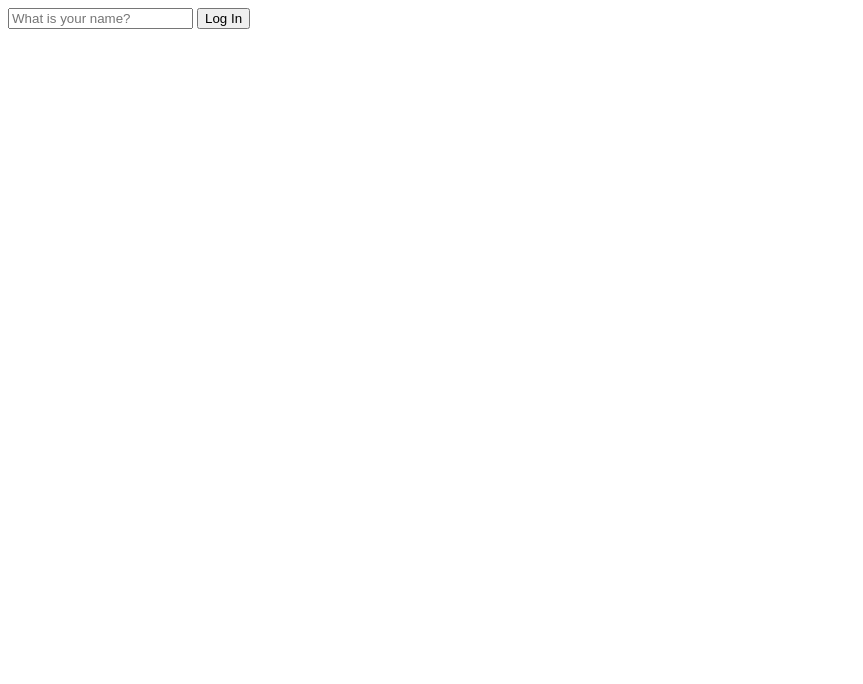
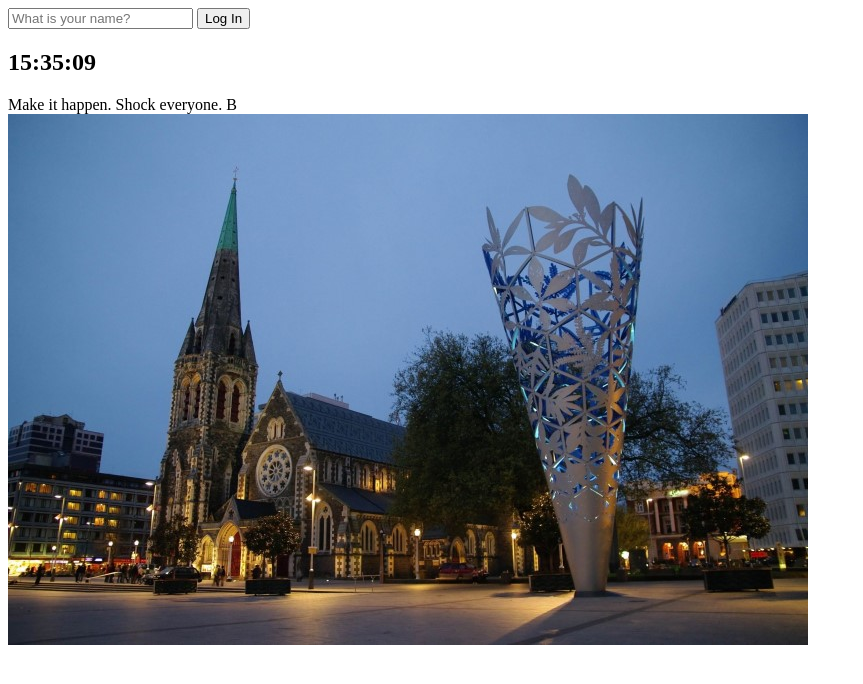
Before and after one commit to lizzykim/Make-chrome-with-Vanila-Javascript, a plain HTML site: page index.html in a window 1280 px wide. Shown: the whole page, without its empty margins (0-863 px from the left). Drawn offline with Linux system fonts and the light colour scheme.

Commit message:
add clock,bg image

```diff
--- a/index.html
+++ b/index.html
@@ -4,7 +4,7 @@
     <meta charset="UTF-8">
     <meta http-equiv="X-UA-Compatible" content="IE=edge">
     <meta name="viewport" content="width=device-width, initial-scale=1.0">
-    <link rel="stylesheet" href="style.css">
+    <link rel="stylesheet" href="css/style.css">
     <title>Momentum App</title>
 </head>
 <body>
@@ -12,7 +12,16 @@
         <input  required maxlength="15" type="text" placeholder="What is your name?"/>
         <button>Log In</button>
     </form>
+    <h2 id ="clock"></h2>
     <h1 id="greeting" class="hidden"></h1>
- <script src="app.js"></script>
+    <div id="quote">
+        <span></span>
+        <span></span>
+    </div>
+
+ <script src="js/greetings.js"></script>
+ <script src="js/clock.js"></script>
+ <script src="js/quotes.js"></script>
+ <script src="js/background.js"></script>
 </body>
 </html>
--- /dev/null
+++ b/js/background.js
@@ -0,0 +1,9 @@
+const images =["0.jpeg","1.jpeg","2.jpeg"];
+const chosenImage = images[Math.floor(Math.random()*images.length)];
+
+
+//지금까지 html에 만들어놓은 element를  querySelector로 가져왔다면,
+//js 에서 element를 만들 수 있음. document.createElement()
+const bgImage = document.createElement("img"); // === html의  <img src=""><img/>(태그 생성)
+bgImage.src =`img/${chosenImage}`;  //src라는 특성 더해주기
+document.body.appendChild(bgImage); //html body에 <img src=""><img/>(==bgImage) 추가하기, appendChild 사용하기
--- /dev/null
+++ b/js/clock.js
@@ -0,0 +1,23 @@
+const clock = document.querySelector("h2#clock");
+
+
+function showClock(){
+    const date = new Date();
+    const hour = String(date.getHours()).padStart(2,"0"); // padStart는 (string길이,길이 안넘을 경우 대체할 숫자) 인자로 받음. 지정 길이에 미달이면 데체할 숫자로 앞을 채워줌
+    const min = String(date.getMinutes()).padStart(2,"0");
+    const sec = String(date.getSeconds()).padStart(2,"0");
+    //clock.innerText= `${date.getHours()}:${date.getMinutes()}:${date.getSeconds()}` ;
+    clock.innerText= `${hour}:${min}:${sec}` ;
+}
+
+showClock();
+setInterval(showClock,1000);//1초"마다" showClock를 실행한다.
+
+
+
+
+//5초"마다" sayhello를 실행한다. 주식api를 2초마다 가져와야 할때 사용
+// setInterval(sayHello,5000);
+
+//5초 "뒤에" sayhello를 실행한다.
+// setTimeout(sayHello,5000);
--- /dev/null
+++ b/js/quotes.js
@@ -0,0 +1,52 @@
+const quotes =[
+    {
+        quote :"If you want to be a developer, act like one.",
+        author :"Liz Kim",
+    },
+    {
+        quote :"The road to success and the road to failure are almost exactly the same.",
+        author :" Michael John Bobak",
+    },
+    {
+        quote :"All progress takes place outside the comfort zone.",
+        author :"Liz Kim",
+    },
+    {
+        quote :"Success usually comes to those who are too busy to be looking for it.",
+        author :"Henry David Thoreau",
+    },
+    {
+        quote :"The way to get started is to quit talking and begin doing.",
+        author :"Walt Disney",
+    },
+    {
+        quote :"Success seems to be connected with action. Successful people keep moving. ",
+        author :"Conrad Hilton",
+    },
+    {
+        quote :"In order to succeed, we must first believe that we can",
+        author :"Nikos Kazantzakis",
+    },
+    {
+        quote :"The only place where success comes before work is in the dictionary.",
+        author :"Vidal Sassoon",
+    },
+    {
+        quote :"No one is you and that is your power.",
+        author :"A",
+    },
+    {
+        quote :"Make it happen. Shock everyone.",
+        author :"B",
+    },
+]
+
+const quote = document.querySelector("#quote span:first-child");
+const author = document.querySelector("#quote span:last-child");
+
+const todaysQuotes =quotes[Math.floor(Math.random()*quotes.length)]; //Math.random 0이상 1미만, 인덱스가 0~9까지 필요하면 *9하고, 내림 하면 > 0.00~9.999 내림
+
+
+//object에서 특성가셔오는 것 두 방식 상관없으나 위 방식으로 통일하기
+quote.innerText = todaysQuotes.quote;
+author.innerText =todaysQuotes["author"];
```
Also changed, not shown: css/style.css (renamed from style.css), img/0.jpeg (added), img/1.jpeg (added), img/2.jpeg (added), js/greetings.js (renamed from app.js).
